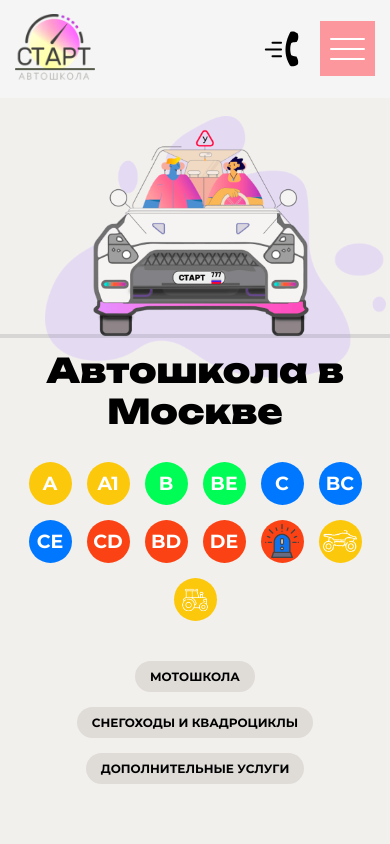
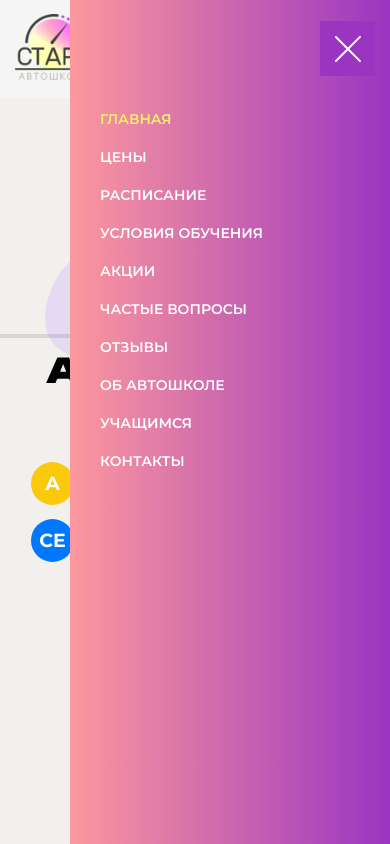
Before and after one commit to nurali-code/startauto, a plain HTML site: page index.html in a window 390 px wide. Both pictures are taken after a click on the button 347 px from the left and 48 px from the top of the page. Shown: the top 844 px of the page. Drawn offline with Linux system fonts and the light colour scheme.

Commit message:
menu done

```diff
--- a/index.html
+++ b/index.html
@@ -5,11 +5,11 @@
     <meta charset="UTF-8">
     <meta name="viewport" content="width=device-width, initial-scale=1.0">
     <title>ЛУЧШАЯ АВТОШКОЛА МОСКВЫ</title>
-    <meta name="theme-color" content="#298FF3">
+    <meta name="theme-color" content="#9b35c1">
     <link type="image/x-icon" rel="shortcut icon" href="/favicon.ico">
 
 
-    <link rel="stylesheet" href="./css/style.css">
+    <link rel="stylesheet" href="./css/style.css?ver=123">
 
 </head>
 
@@ -33,9 +33,9 @@
                     <b>“ЛУЧШАЯ АВТОШКОЛА МОСКВЫ”</b>
                 </span>
             </p>
-            <button class="btn-menu"><span></span></button>
+            <button class="btn-menu" id="btnMenu"><span></span></button>
         </div>
-        <ul class="header-nav">
+        <ul class="header-nav" id="navbar">
             <li class="header-nav__item active"><a href="#">ГЛАВНАЯ</a></li>
             <li class="header-nav__item"><a href="#">ЦЕНЫ</a></li>
             <li class="header-nav__item"><a href="#">РАСПИСАНИЕ</a></li>
@@ -328,9 +328,7 @@
         </div>
     </footer>
 
-    <script src="./js/jquery-3.7.1.min.js"></script>
-    <script src="./js/slick.min.js"></script>
-    <script src="./js/script.js"></script>
+    <script src="./js/script.js?ver=123"></script>
 
 </body>
 
--- a/js/script.js
+++ b/js/script.js
@@ -1,40 +1,9 @@
-$(document).ready(function () {
-    $('.btn__menu').on('click', () => { $('body, .header nav, .btn__menu').toggleClass('active'); })
-    $('.dropdown-btn').on('click', function (e) { $(this).toggleClass('active').next('.dropdown-content').slideToggle(300); })
+var btnMenu = document.getElementById('btnMenu');
+var navbar = document.getElementById('navbar');
+var body = document.body;
 
-    $(document).on('click', function (e) {
-        if (!(($(e.target).parents('.navbar').length) ||
-            ($(e.target).parents('btn__menu').length) ||
-            ($(e.target).parents('modal-content').length) ||
-            ($(e.target).hasClass('btnPlay')) ||
-            ($(e.target).hasClass('btn__menu')) ||
-            ($(e.target).hasClass('navbar'))
-        )) {
-            $('#video_modal').fadeOut(300);
-            $('body, .header nav, .btn__menu').removeClass('active');
-        }
+btnMenu.addEventListener('click', () => {
+    [btnMenu, navbar, body].forEach(element => {
+        element.classList.toggle('active');
     });
-
-    $(document).on('click', '.btnPlay', function (e) {
-        $('#video_modal').fadeIn(300);
-    });
-
-    if (window.innerWidth >= 1000) {
-        $('.slider').slick({
-            arrows: true,
-            infinite: false,
-            slidesToShow: 3,
-            slidesToScroll: 1,
-            responsive: [{ breakpoint: 1000, settings: "unslick" }]
-        });
-
-    }
-
-    $('.copyText').on('click', function () {
-        var dataToCopy = $(this).data('copy');
-        navigator.clipboard.writeText(dataToCopy)
-            .then(function () { alert('Промокод скопирован: ' + dataToCopy); })
-            .catch(function (err) { console.error('Не удалось скопировать промокод: ', err); });
-    })
-
 });
--- a/sass/_elements.sass
+++ b/sass/_elements.sass
@@ -281,4 +281,4 @@
             padding: 8px 15px
 
         &-wrap
-            gap: 15px
+            gap: 13px
--- a/sass/_header.sass
+++ b/sass/_header.sass
@@ -15,13 +15,35 @@
         width: 100%
         background: rgb(252,152,157)
         justify-content: center
-        background: linear-gradient(90deg, rgba(252,152,157,1) 0%, rgba(155,53,193,1) 100%)
+        background: linear-gradient(90deg, #fc989d 0%, #9b35c1 100%)
         a
             display: block
             color: white
             padding: 20px 17px
             font-size: 16px
             font-weight: 600
+            @media screen and ( min-width: 1200px )
+                position: relative
+                z-index: 1
+                &::after
+                    transition: all ease .4s
+                    content: ''
+                    display: block
+                    width: calc( 100% - 30px )
+                    height: 1px
+                    left: 15px
+                    position: absolute
+                    bottom: 12px
+                    background-color: #fff
+                    transform: scaleX(0)
+                    transform-origin: 0 0
+
+                &:hover
+                    opacity: 1
+                    &::after
+                        transform: scaleX(1)
+
+
 
         .active a
             pointer-events: none
@@ -59,64 +81,74 @@
         &-win
             max-width: 315px
 
-
     @media screen and ( max-width: 1200px )
         &__text
             display: none
 
         &-nav
-            display: none
+            position: fixed
+            top: 0
+            right: 0
+            width: 320px
+            max-width: 90%
+            height: 100vh
+            z-index: 9999
+            display: block
+            padding-top: 100px
+            transition: all cubic-bezier(0.22, 0.61, 0.36, 1) .5s
+            opacity: 1
+            visibility: hidden
+            transform: translateX(100%)
+            a
+                padding: 10px 30px
 
-        .btn
-            &-menu
+            &.active
+                opacity: 1
+                visibility: visible
+                transform: translateX(0)
+
+        .btn-menu
+            position: relative
+            z-index: 99999
+            display: inline-block
+            width: 70px
+            height: 70px
+            background: #9b35c1
+            span
+                width: 45px
+                display: block
+                height: 2px
+                margin: 0 auto
+                border-radius: 1px
+                background-color: #fff
                 position: relative
-                z-index: 99999
-                display: inline-block
-                width: 70px
-                height: 70px
-                background: rgba(252,152,157,1)
-                span
-                    width: 45px
+                transition: all cubic-bezier(0.22, 0.61, 0.36, 1) .4s
+                pointer-events: none
+                &::before,
+                &::after
+                    width: 100%
+                    border-radius: 1px
+                    content: ''
                     display: block
                     height: 2px
-                    margin: 0 auto
-                    border-radius: 1px
                     background-color: #fff
-                    position: relative
-                    transition: all ease .3s
-                    pointer-events: none
-                    &::before,
-                    &::after
-                        width: 100%
-                        border-radius: 1px
-                        content: ''
-                        display: block
-                        height: 2px
-                        background-color: #fff
-                        position: absolute
-                        transition: all ease .3s
-                        top: -13px
-                    &::after
-                        top: 13px
+                    position: absolute
+                    transition: all cubic-bezier(0.22, 0.61, 0.36, 1) .4s
+                    top: -13px
+                &::after
+                    top: 13px
 
-                &.active
-                    span
-                        opacity: 1
-                        background-color: transparent
-                        &::before
-                            top: 0
-                            transform: rotate(45deg)
-                            width: 25px
-                        &::after
-                            top: 0
-                            width: 25px
-                            left: 0
-                            transform: rotate(-45deg)
-
-                    @media screen and ( min-width: 880px ) and ( max-width: 1100px )
-                        position: fixed
-                        top: 4px
-                        left: 8px
+            &.active span
+                opacity: 1
+                background-color: transparent
+                &::before
+                    top: 0
+                    left: 0
+                    transform: rotate(45deg)
+                &::after
+                    top: 0
+                    left: 0
+                    transform: rotate(-45deg)
 
     @media screen and ( max-width: 900px )
         &-win
--- a/sass/style.sass
+++ b/sass/style.sass
@@ -27,7 +27,7 @@
         margin-bottom: 50px
 
     .text-wrap
-        max-width: 50%
+        max-width: 90%
 
     &__img
         position: absolute
@@ -176,7 +176,7 @@
 
     @media screen and ( max-width: 600px )
         &-wrap
-            gap: 30px 0
+            gap: 40px 0
 
         &-item
             width: 100%
@@ -352,7 +352,7 @@
 @media screen and ( max-width: 700px )
     .main
         .tag-wrap
-            gap: 15px
+            gap: 14px
 
     .uss
         .wrap
@@ -395,6 +395,11 @@
             &__text
                 margin-bottom: 30px
 
+    .features
+        &__icon,
+        &__heading
+            margin-bottom: 10px
+
 @media screen and ( max-width: 600px )
     .main
         h1
@@ -411,6 +416,11 @@
         .text-wrap,
         .tag-wrap
             justify-content: center
+
+        .tag-wrap
+            width: calc( 100vw - 10px )
+            position: relative
+            left: -10px
 
         &__img
             position: relative
```
Also changed, not shown: css/style.css, 1 other file.
